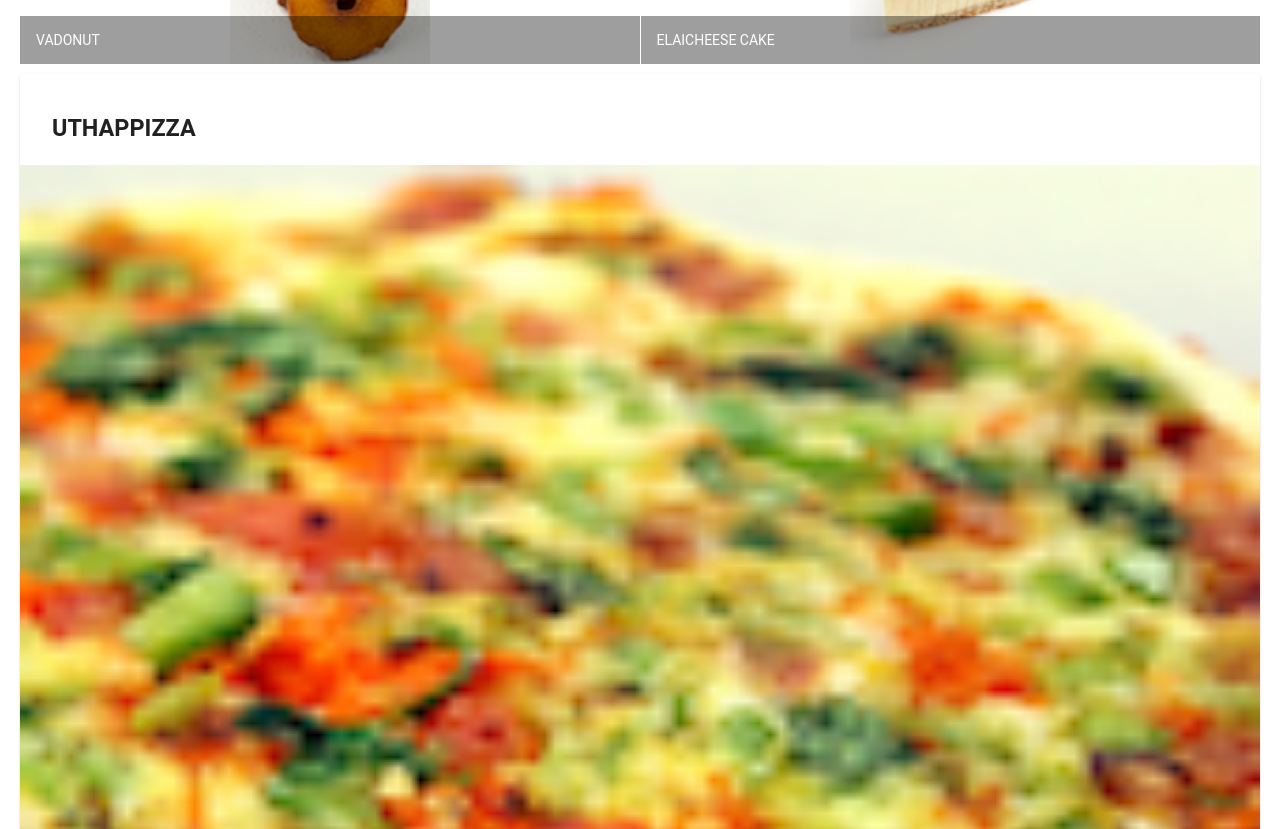
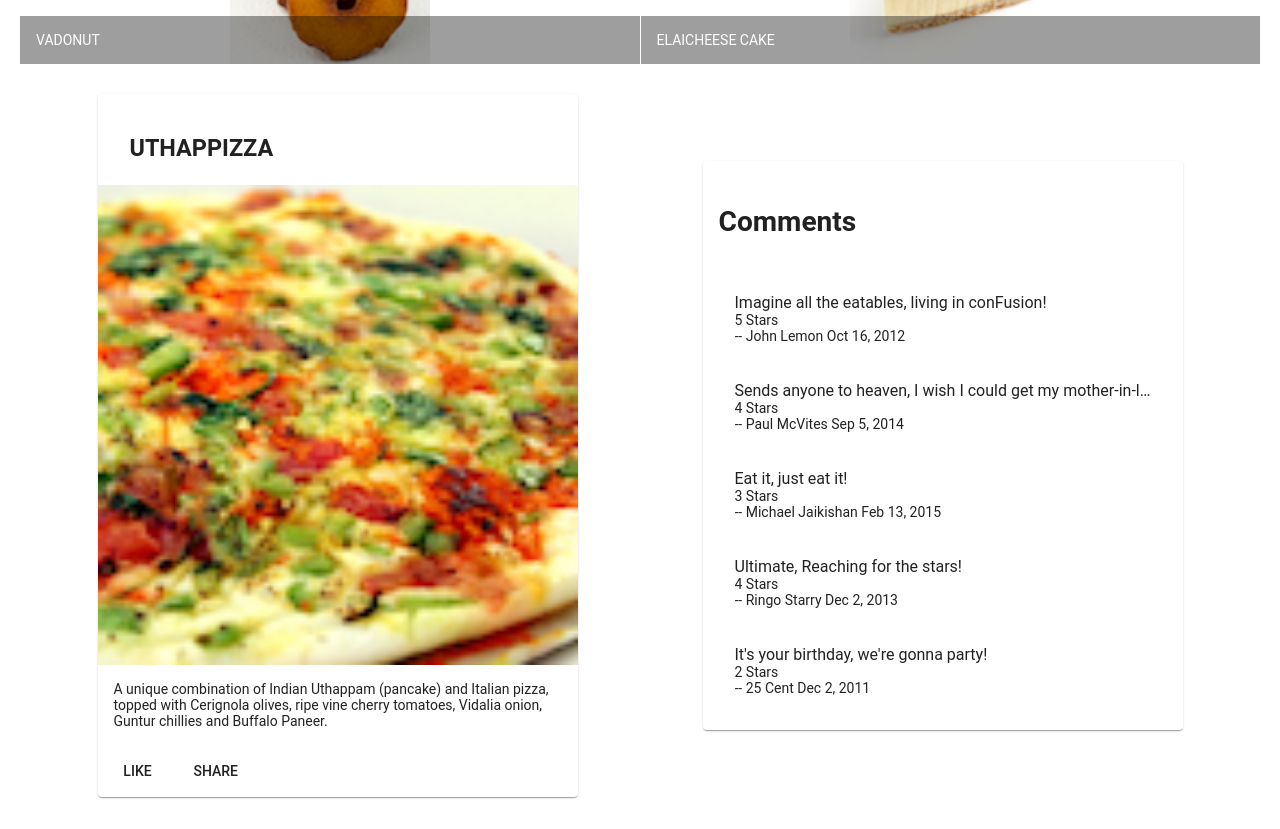
Before and after one commit to samanmunikar/ConFusion, an Angular app: page / in a window 1280 px wide. Shown: the part 500-1329 px from the top of the page. Built offline with nearby package versions, Linux system fonts and the light colour scheme.

Commit message:
Angular Component Assignment 1

```diff
--- a/src/app/app.module.ts
+++ b/src/app/app.module.ts
@@ -12,11 +12,13 @@
 
 import 'hammerjs';
 import { MenuComponent } from './menu/menu.component';
+import { DishdetailComponent } from './dishdetail/dishdetail.component';
 
 @NgModule({
   declarations: [
     AppComponent,
-    MenuComponent
+    MenuComponent,
+    DishdetailComponent
   ],
   imports: [
     BrowserModule,
--- /dev/null
+++ b/src/app/dishdetail/dishdetail.component.html
@@ -0,0 +1,60 @@
+<div class="container"
+    fxLayout="row"
+    fxLayout.sm="column"
+    fxLayout.xs="column"
+    fxLayoutAlign.gt-md="space-around center"
+    fxLayoutGap="10px"
+    fxLayoutGap.xs="0">
+
+  <div fxFlex="40">
+    <div fxFlex *ngIf="dish">
+      <mat-card>
+        <mat-card-header>
+          <mat-card-title>
+            <h3>{{dish.name | uppercase}}</h3>
+          </mat-card-title>
+        </mat-card-header>
+        <img mat-card-image src={{dish.image}} alt={{dish.name}}>
+        <mat-card-content>
+          <p>{{dish.description}}
+          </p>
+        </mat-card-content>
+        <mat-card-actions>
+          <button mat-button>LIKE</button>
+          <button mat-button>SHARE</button>
+        </mat-card-actions>
+      </mat-card>
+    </div>
+  </div>
+
+  <!-- <div fxFlex="40">
+    <h2>Comments</h2>
+    <mat-list>
+      <mat-list-item *ngFor="let review of dish.comments">
+        <h4 matLine> {{review.comment}} </h4>
+        <p matLine>
+          <span>{{review.rating}} stars</span>
+        </p>
+        <p matLine>
+          <span class="demo-2"> -- {{review.author}} {{review.date | date}}</span>
+        </p>
+      </mat-list-item>
+    </mat-list> -->
+    <div fxFlex="40">
+        <mat-card *ngIf="dish.comments">
+          <mat-card-title>
+            <h3>Comments</h3>
+          </mat-card-title>
+          <mat-card-content>
+            <mat-list fxFlex="100">
+              <mat-list-item *ngFor="let comment of dish.comments">
+                <p matLine>{{comment.comment}}</p>
+                <p matLine>{{comment.rating}} Stars</p>
+                <p matLine>-- {{comment.author}} {{comment.date | date}}</p>
+              </mat-list-item>
+            </mat-list>
+          </mat-card-content>
+        </mat-card>
+      </div>
+
+</div>
--- /dev/null
+++ b/src/app/dishdetail/dishdetail.component.ts
@@ -0,0 +1,60 @@
+import { Component, OnInit } from '@angular/core';
+
+const DISH = {
+  id: '0',
+  name: 'Uthappizza',
+  image: '/assets/images/uthappizza.png',
+  category: 'mains',
+  featured: true,
+  label: 'Hot',
+  price: '4.99',
+  // tslint:disable-next-line:max-line-length
+  description: 'A unique combination of Indian Uthappam (pancake) and Italian pizza, topped with Cerignola olives, ripe vine cherry tomatoes, Vidalia onion, Guntur chillies and Buffalo Paneer.',
+  comments: [
+       {
+           rating: 5,
+           comment: 'Imagine all the eatables, living in conFusion!',
+           author: 'John Lemon',
+           date: '2012-10-16T17:57:28.556094Z'
+       },
+       {
+           rating: 4,
+           comment: 'Sends anyone to heaven, I wish I could get my mother-in-law to eat it!',
+           author: 'Paul McVites',
+           date: '2014-09-05T17:57:28.556094Z'
+       },
+       {
+           rating: 3,
+           comment: 'Eat it, just eat it!',
+           author: 'Michael Jaikishan',
+           date: '2015-02-13T17:57:28.556094Z'
+       },
+       {
+           rating: 4,
+           comment: 'Ultimate, Reaching for the stars!',
+           author: 'Ringo Starry',
+           date: '2013-12-02T17:57:28.556094Z'
+       },
+       {
+           rating: 2,
+           comment: 'It\'s your birthday, we\'re gonna party!',
+           author: '25 Cent',
+           date: '2011-12-02T17:57:28.556094Z'
+       }
+   ]
+};
+
+@Component({
+  selector: 'app-dishdetail',
+  templateUrl: './dishdetail.component.html',
+  styleUrls: ['./dishdetail.component.scss']
+})
+export class DishdetailComponent implements OnInit {
+  dish = DISH;
+
+  constructor() { }
+
+  ngOnInit() {
+  }
+
+}
--- a/src/app/menu/menu.component.html
+++ b/src/app/menu/menu.component.html
@@ -20,7 +20,7 @@
   </mat-grid-list>
   </div>
 
-  <div fxFlex *ngIf="selectedDish">
+  <!-- <div fxFlex *ngIf="selectedDish">
       <mat-card>
         <mat-card-header>
           <mat-card-title>
@@ -37,5 +37,10 @@
           <button mat-button>SHARE</button>
         </mat-card-actions>
       </mat-card>
+    </div> -->
+    <div fxFlex *ngIf="selectedDish">
+      <app-dishdetail></app-dishdetail>
     </div>
+
+
 </div>
```
Also changed, not shown: src/app/app.component.html (line endings or trailing spaces), src/app/dishdetail/dishdetail.component.scss (added).
